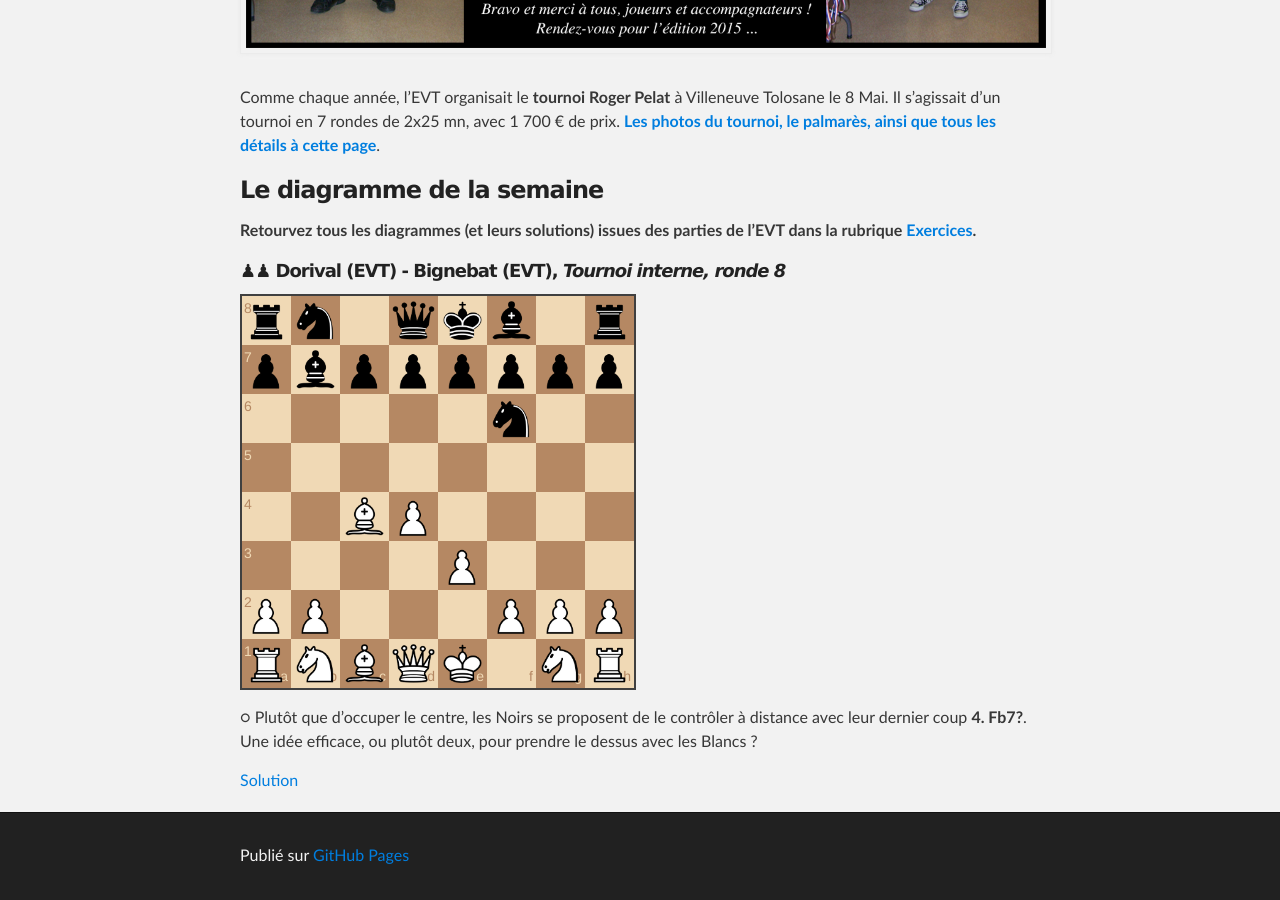
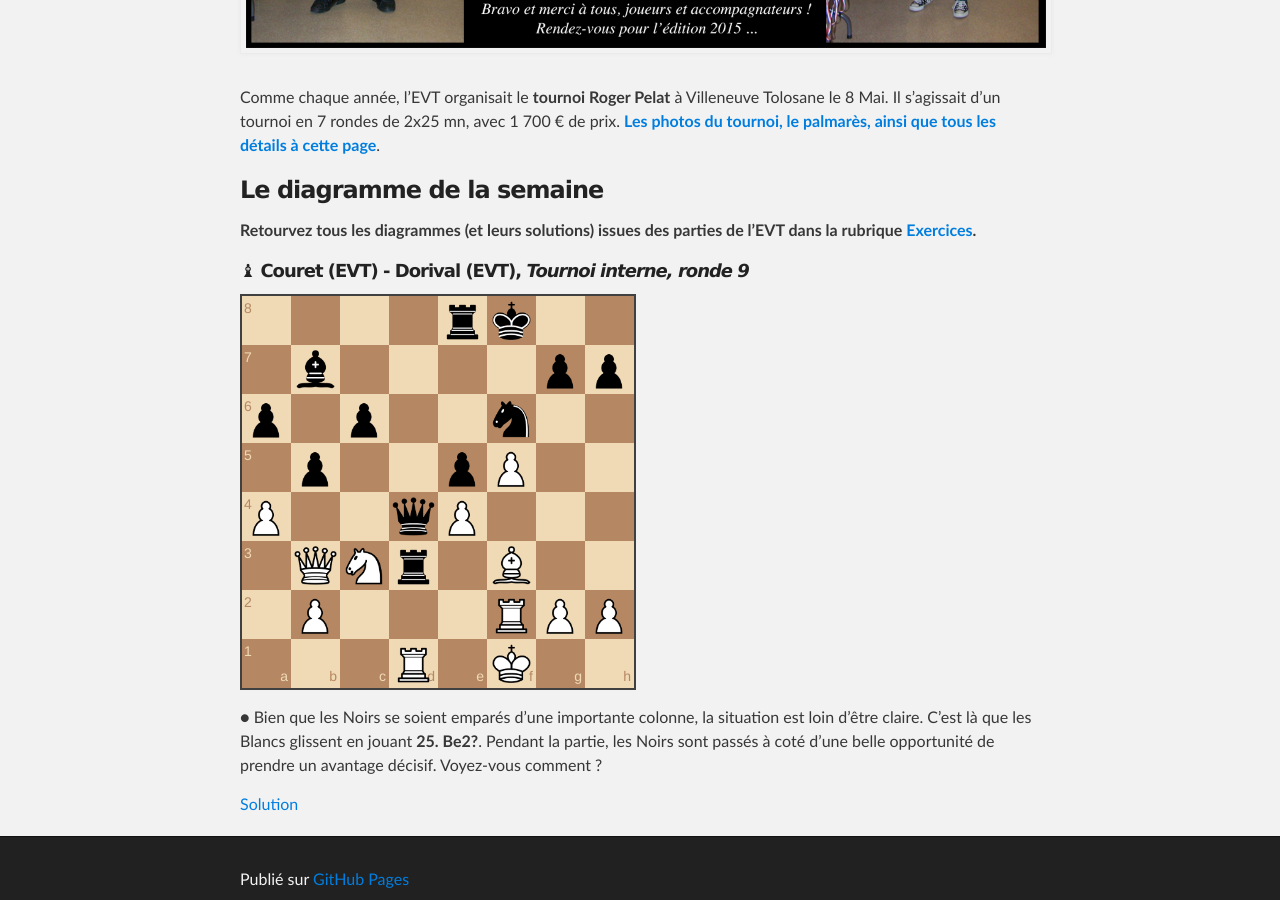
Before and after one commit to echiquier-villeneuve-tolosane/echiquier-villeneuve-tolosane.github.io, a Jekyll site: the page built from index.md, in a window 1280 px wide and 900 px high, scrolled down 949 px. Built offline with Jekyll 4.4.1, drawn with Linux system fonts in a browser that asks for light colours; nearby versions of some CDN libraries.

Commit message:
Updated index.md

```diff
--- a/index.md
+++ b/index.md
@@ -22,10 +22,10 @@ Comme chaque année, l'EVT organisait le **tournoi Roger Pelat** à Villeneuve T
 **Retourvez tous les diagrammes (et leurs solutions) issues des parties de l'EVT dans la rubrique [Exercices](http://echiquier-villeneuve-tolosane.github.io/exercices.html "Exercices").**
 
 
-##### &#9823;&#9823; **Dorival (EVT) - Bignebat (EVT)**, *Tournoi interne, ronde 8*
+##### &#9821; **Couret (EVT) - Dorival (EVT)**, *Tournoi interne, ronde 9*
 
-`rn1qkb1r/pbpppppp/5n2/8/2BP4/4P3/PP3PPP/RNBQK1NR w KQkq - 0 5`
+`4rk2/1b4pp/p1p2n2/1p2pP2/P2qP3/1QNr1B2/1P3RPP/3R1K2 w - - 0 25`
 
-&#9675; Plutôt que d'occuper le centre, les Noirs se proposent de le contrôler à distance avec leur dernier coup **4. Fb7?**. Une idée efficace, ou plutôt deux, pour prendre le dessus avec les Blancs ?
+&#9679; Bien que les Noirs se soient emparés d'une importante colonne, la situation est loin d'être claire. C'est là que les Blancs glissent en jouant **25. Be2?**. Pendant la partie, les Noirs sont passés à coté d'une belle opportunité de prendre un avantage décisif. Voyez-vous comment ?
 
-> Le **4. Fb7** des Noirs est trop prématuré ! Les Blancs ont maintenant une attaque double sur le fou sans défense en b7, ainsi que sur la faiblesse légendaire des Noirs en f7. Comment ? Avec **5. Db3!**, et maintenant la seule défense des Noirs qui ne perde ni le fou, ni la partie - attention au mat en f7 ! - est **5... Dc8!**, mais les Blancs empochent tout de même le pion f7 et déroquent le roi noir : **6. Fxf7+ Rd8** (+=).
+> Dans la partie, les Noirs se sont contentés de gagner un bon pion central avec la suite **25... Rxd1+ 26. Bxd1 b4!** (=+) qui chasse le cavalier de la défense de e4. Cependant il y avait une suite plus tranchante avec **25...Nxe4!!** qui gagne une pièce même sur la meilleure parade : **26. Nxe4 Rxb3 27. Rxd4 exd4** (+-).
```
